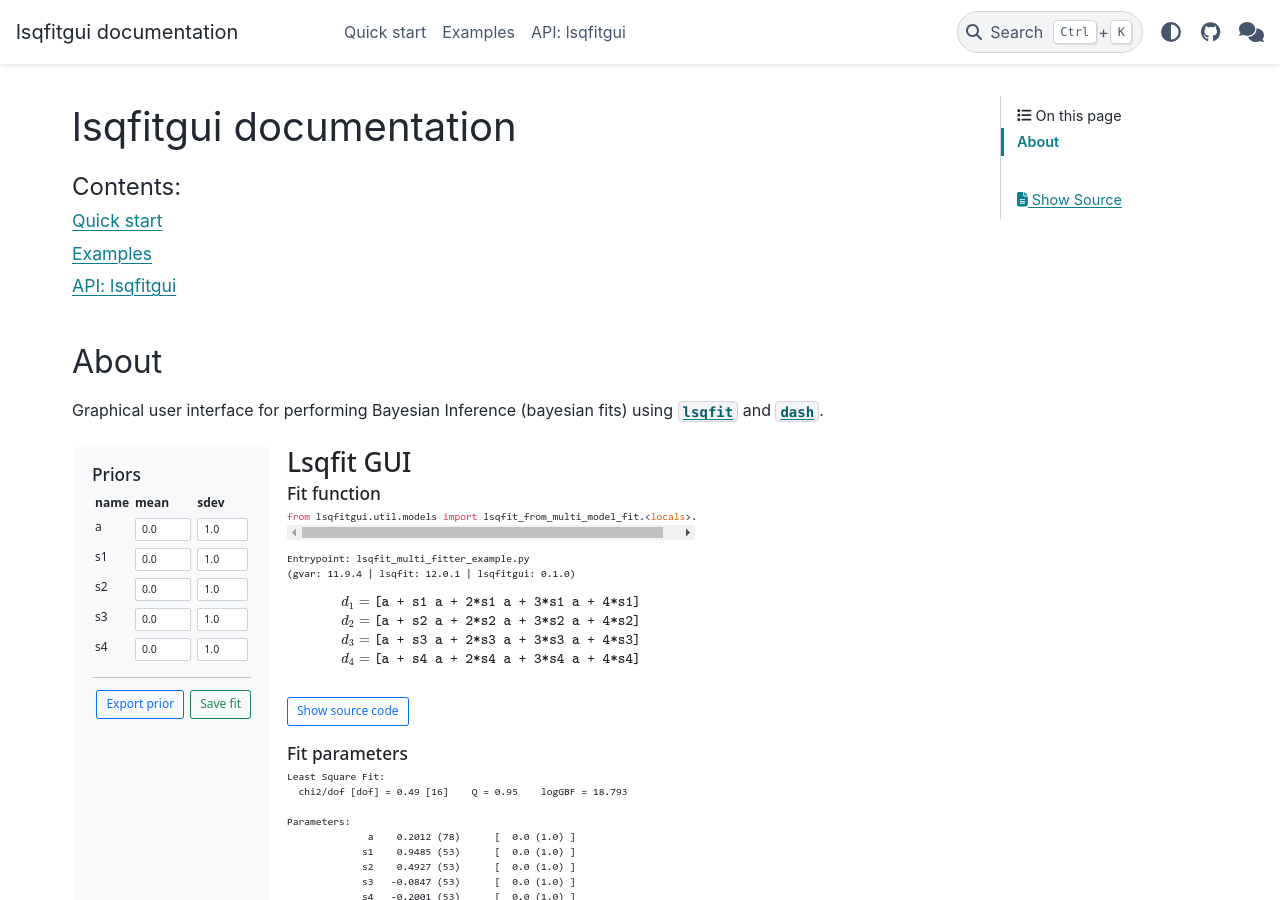
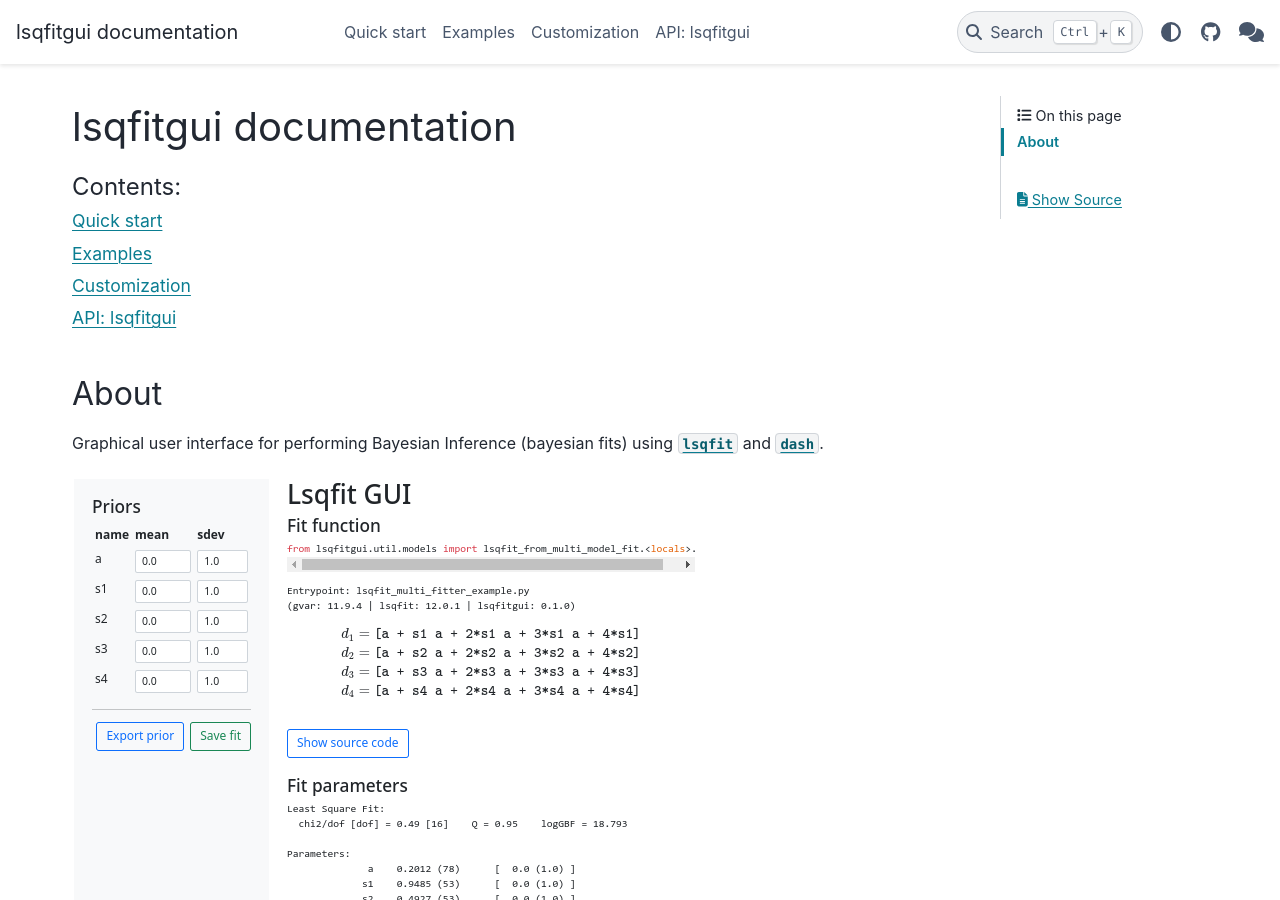
Before and after one commit to ckoerber/lsqfit-gui, a Sphinx documentation site: the page built from doc/source/index.rst, in a window 1280 px wide and 900 px high. Built offline with Sphinx 7.4.7 and the PyData theme 0.15.4, drawn with Linux system fonts in a browser that asks for light colours; the version number could not be read and is left out.

Commit message:
Prepared customization doc

```diff
--- /dev/null
+++ b/doc/source/customization.md
@@ -0,0 +1,2 @@
+# Customization
+... To be updated...
--- a/doc/source/index.rst
+++ b/doc/source/index.rst
@@ -12,6 +12,7 @@ lsqfitgui documentation
 
    quickstart
    examples
+   customization
    api/lsqfitgui
 
 
```
